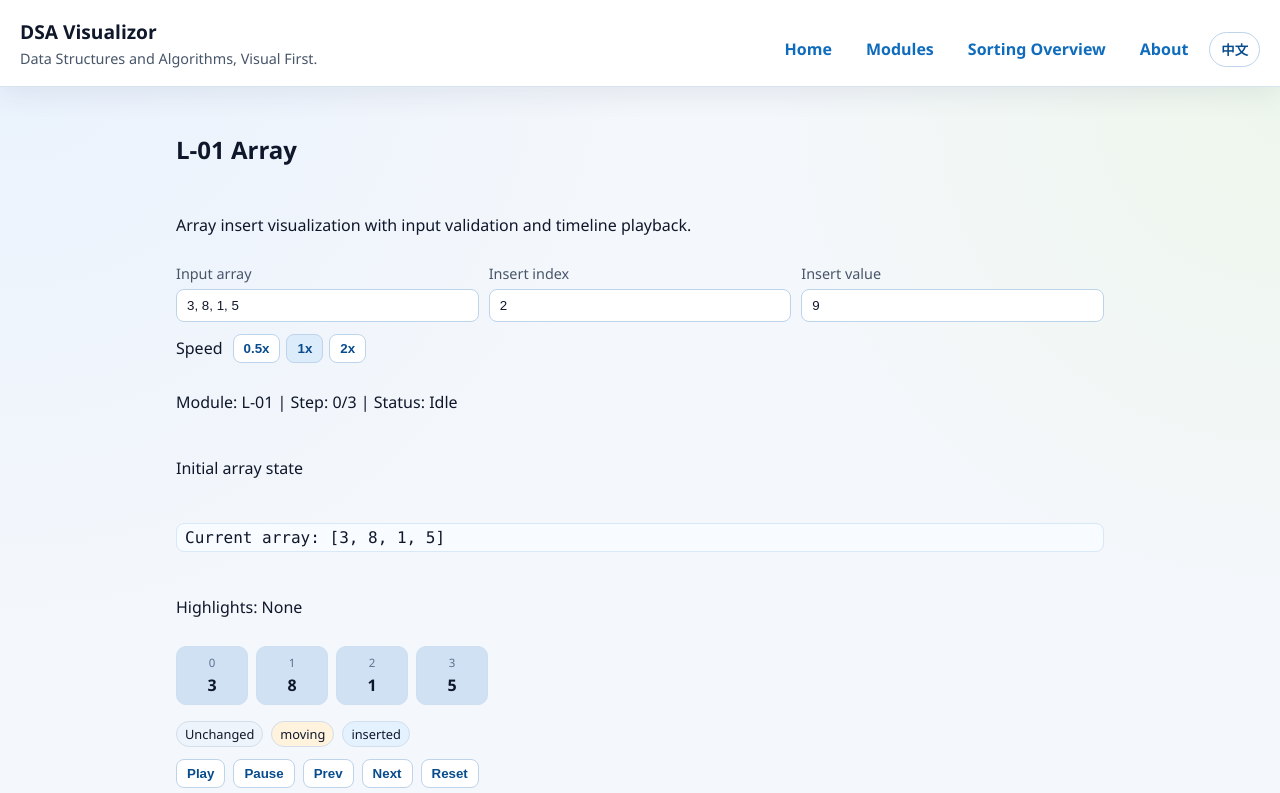
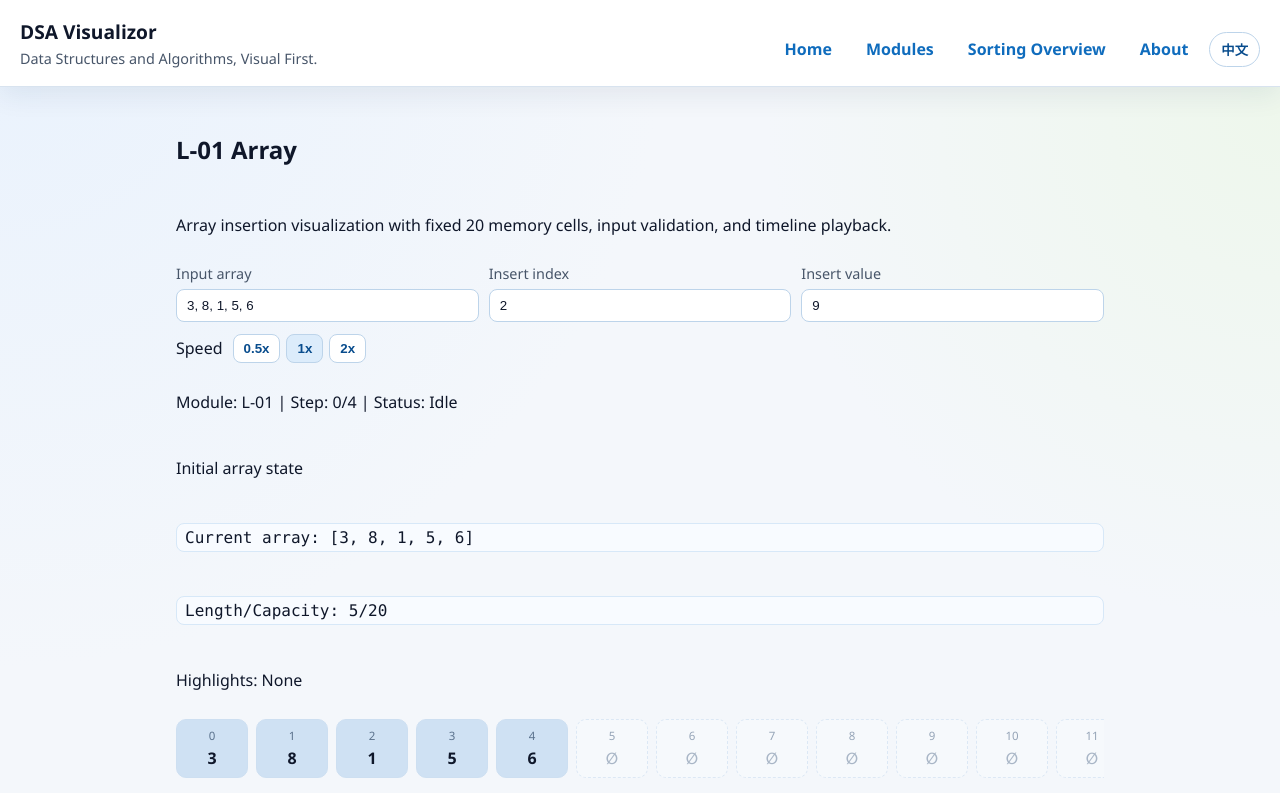
Before and after one commit to Look2046/DSA-with-Codex, a React (Vite) app: page /modules/array in a window 1280 px wide. Shown: the top 793 px of the page. Built offline with nearby package versions, Linux system fonts and the light colour scheme.

Commit message:
feat(l01): switch to fixed-capacity array memory visualization

```diff
--- a/src/i18n/translations.ts
+++ b/src/i18n/translations.ts
@@ -83,13 +83,14 @@ export const translations = {
     'playback.status.paused': 'Paused',
     'playback.status.completed': 'Completed',
     'module.l01.title': 'L-01 Array',
-    'module.l01.body': 'Array insert visualization with input validation and timeline playback.',
+    'module.l01.body': 'Array insertion visualization with fixed 20 memory cells, input validation, and timeline playback.',
     'module.l01.input.array': 'Input array',
     'module.l01.input.index': 'Insert index',
     'module.l01.input.value': 'Insert value',
     'module.l01.apply': 'Apply Insert',
     'module.l01.currentArray': 'Current array',
     'module.l01.error.array': 'Please input a valid number array, e.g. 3, 8, 1, 5.',
+    'module.l01.error.capacity': 'Array is already full (capacity 20). Please remove elements before inserting.',
     'module.l01.error.index': 'Insert index must be an integer within [0, array length].',
     'module.l01.error.value': 'Insert value must be a valid number.',
     'module.l01.step.initial': 'Initial array state',
@@ -246,13 +247,14 @@ export const translations = {
     'playback.status.paused': '已暂停',
     'playback.status.completed': '已完成',
     'module.l01.title': 'L-01 数组',
-    'module.l01.body': '数组插入操作可视化，支持输入校验与时间线回放。',
+    'module.l01.body': '数组插入可视化（固定 20 个内存单元），支持输入校验与时间线回放。',
     'module.l01.input.array': '输入数组',
     'module.l01.input.index': '插入索引',
     'module.l01.input.value': '插入值',
     'module.l01.apply': '执行插入',
     'module.l01.currentArray': '当前数组',
     'module.l01.error.array': '请输入合法数字数组，例如 3, 8, 1, 5。',
+    'module.l01.error.capacity': '数组已满（容量 20），请先删除元素再插入。',
     'module.l01.error.index': '插入索引必须是 [0, 数组长度] 范围内的整数。',
     'module.l01.error.value': '插入值必须是合法数字。',
     'module.l01.step.initial': '初始数组状态',
--- a/src/index.css
+++ b/src/index.css
@@ -451,6 +451,11 @@ body {
   color: #7b8fa6;
 }
 
+.array-cell-unused {
+  opacity: 0.62;
+  background: #f7fafc;
+}
+
 .array-cell-index {
   font-size: 0.72rem;
   color: #5b728d;
--- a/src/modules/linear/arrayInsert.ts
+++ b/src/modules/linear/arrayInsert.ts
@@ -2,9 +2,12 @@ import type { AnimationStep } from '../../types/animation';
 
 export type ArrayInsertStep = AnimationStep & {
   arrayState: Array<number | null>;
+  logicalLength: number;
   action: 'initial' | 'shift' | 'insert' | 'completed';
   indices: number[];
 };
+
+export const ARRAY_CAPACITY = 20;
 
 function cloneArray(values: number[]): number[] {
   return [...values];
@@ -15,11 +18,17 @@ function cloneVisualArray(values: Array<number | null>): Array<number | null> {
 }
 
 export function generateArrayInsertSteps(input: number[], index: number, value: number): ArrayInsertStep[] {
+  if (input.length >= ARRAY_CAPACITY) {
+    throw new RangeError(`Array is at full capacity: ${ARRAY_CAPACITY}`);
+  }
   if (!Number.isInteger(index) || index < 0 || index > input.length) {
     throw new RangeError(`Insert index out of range: ${index}`);
   }
 
   const visual: Array<number | null> = cloneArray(input);
+  while (visual.length < ARRAY_CAPACITY) {
+    visual.push(null);
+  }
   const steps: ArrayInsertStep[] = [];
 
   steps.push({
@@ -27,11 +36,12 @@ export function generateArrayInsertSteps(input: number[], index: number, value:
     codeLines: [1],
     highlights: [],
     arrayState: cloneVisualArray(visual),
+    logicalLength: input.length,
     action: 'initial',
     indices: [],
   });
 
-  for (let i = visual.length - 1; i >= index; i -= 1) {
+  for (let i = input.length - 1; i >= index; i -= 1) {
     visual[i + 1] = visual[i];
     visual[i] = null;
     steps.push({
@@ -42,6 +52,7 @@ export function generateArrayInsertSteps(input: number[], index: number, value:
         { index: i + 1, type: 'moving' },
       ],
       arrayState: cloneVisualArray(visual),
+      logicalLength: input.length,
       action: 'shift',
       indices: [i, i + 1],
     });
@@ -53,6 +64,7 @@ export function generateArrayInsertSteps(input: number[], index: number, value:
     codeLines: [3],
     highlights: [{ index, type: 'new-node' }],
     arrayState: cloneVisualArray(visual),
+    logicalLength: input.length + 1,
     action: 'insert',
     indices: [index],
   });
@@ -62,6 +74,7 @@ export function generateArrayInsertSteps(input: number[], index: number, value:
     codeLines: [4],
     highlights: [],
     arrayState: cloneVisualArray(visual),
+    logicalLength: input.length + 1,
     action: 'completed',
     indices: [],
   });
--- a/src/pages/modules/ArrayPage.tsx
+++ b/src/pages/modules/ArrayPage.tsx
@@ -1,13 +1,13 @@
 import { useCallback, useEffect, useMemo, useState } from 'react';
 import { useCurrentModule } from '../../hooks/useCurrentModule';
 import { useI18n } from '../../i18n/useI18n';
-import { generateArrayInsertSteps } from '../../modules/linear/arrayInsert';
+import { ARRAY_CAPACITY, generateArrayInsertSteps } from '../../modules/linear/arrayInsert';
 import { getHighlightLabel, getStatusLabel, getStepDescription, resolveInsertConfig, type InsertConfig } from './arrayPageUtils';
 import { usePlaybackStore } from '../../store/playbackStore';
 import type { HighlightType } from '../../types/animation';
 
 const DEFAULT_CONFIG: InsertConfig = {
-  array: [3, 8, 1, 5],
+  array: [3, 8, 1, 5, 6],
   index: 2,
   value: 9,
 };
@@ -45,8 +45,14 @@ export function ArrayPage() {
   const totalLogicalSteps = logicalStepByIndex[logicalStepByIndex.length - 1] ?? 0;
   const completedArrayText = useMemo(() => {
     const last = steps[steps.length - 1];
-    return (last?.arrayState ?? []).join(', ');
+    const used = (last?.arrayState ?? []).slice(0, last?.logicalLength ?? 0).filter((value): value is number => value !== null);
+    return used.join(', ');
   }, [steps]);
+  const usedArrayPreview = useMemo(() => {
+    return (currentSnapshot?.arrayState ?? [])
+      .slice(0, currentSnapshot?.logicalLength ?? 0)
+      .filter((value): value is number => value !== null);
+  }, [currentSnapshot]);
 
   const recomputeInputState = useCallback(
     (nextArrayInput: string, nextIndexInput: string, nextValueInput: string) => {
@@ -154,7 +160,7 @@ export function ArrayPage() {
               setArrayInput(next);
               recomputeInputState(next, indexInput, valueInput);
             }}
-            placeholder="3, 8, 1, 5"
+            placeholder="3, 8, 1, 5, 6"
           />
         </label>
         <label htmlFor="insert-index">
@@ -210,8 +216,9 @@ export function ArrayPage() {
 
       <p>{getStepDescription(currentSnapshot, t)}</p>
       <p className="array-preview">
-        {t('module.l01.currentArray')}: [{(currentSnapshot?.arrayState ?? []).join(', ')}]
+        {t('module.l01.currentArray')}: [{usedArrayPreview.join(', ')}]
       </p>
+      <p className="array-preview">Length/Capacity: {currentSnapshot?.logicalLength ?? 0}/{ARRAY_CAPACITY}</p>
       <p>
         {t('module.s01.highlight')}:{' '}
         {(currentSnapshot?.highlights ?? [])
@@ -223,7 +230,8 @@ export function ArrayPage() {
         {(currentSnapshot?.arrayState ?? []).map((value, index) => {
           const highlight = highlightMap.get(index) ?? 'default';
           const isEmpty = value === null;
-          const cellClassName = `array-cell bar-${highlight}${isEmpty ? ' array-cell-empty' : ''}`;
+          const isUnused = index >= (currentSnapshot?.logicalLength ?? 0);
+          const cellClassName = `array-cell bar-${highlight}${isEmpty ? ' array-cell-empty' : ''}${isUnused ? ' array-cell-unused' : ''}`;
 
           return (
             <div key={`${index}-${String(value)}`} className={cellClassName}>
--- a/src/pages/modules/arrayPageUtils.ts
+++ b/src/pages/modules/arrayPageUtils.ts
@@ -1,4 +1,5 @@
 import type { TranslationKey } from '../../i18n/translations';
+import { ARRAY_CAPACITY } from '../../modules/linear/arrayInsert';
 import type { ArrayInsertStep } from '../../modules/linear/arrayInsert';
 import type { HighlightType, PlaybackStatus } from '../../types/animation';
 
@@ -37,6 +38,9 @@ export function resolveInsertConfig(
   const parsedArray = parseNumberArray(arrayInput);
   if (!parsedArray) {
     return { config: null, error: t('module.l01.error.array') };
+  }
+  if (parsedArray.length >= ARRAY_CAPACITY) {
+    return { config: null, error: t('module.l01.error.capacity') };
   }
 
   const parsedIndex = Number(indexInput);
```
Also changed, not shown: 2 other files (tests, documents, lock files or other folders).
